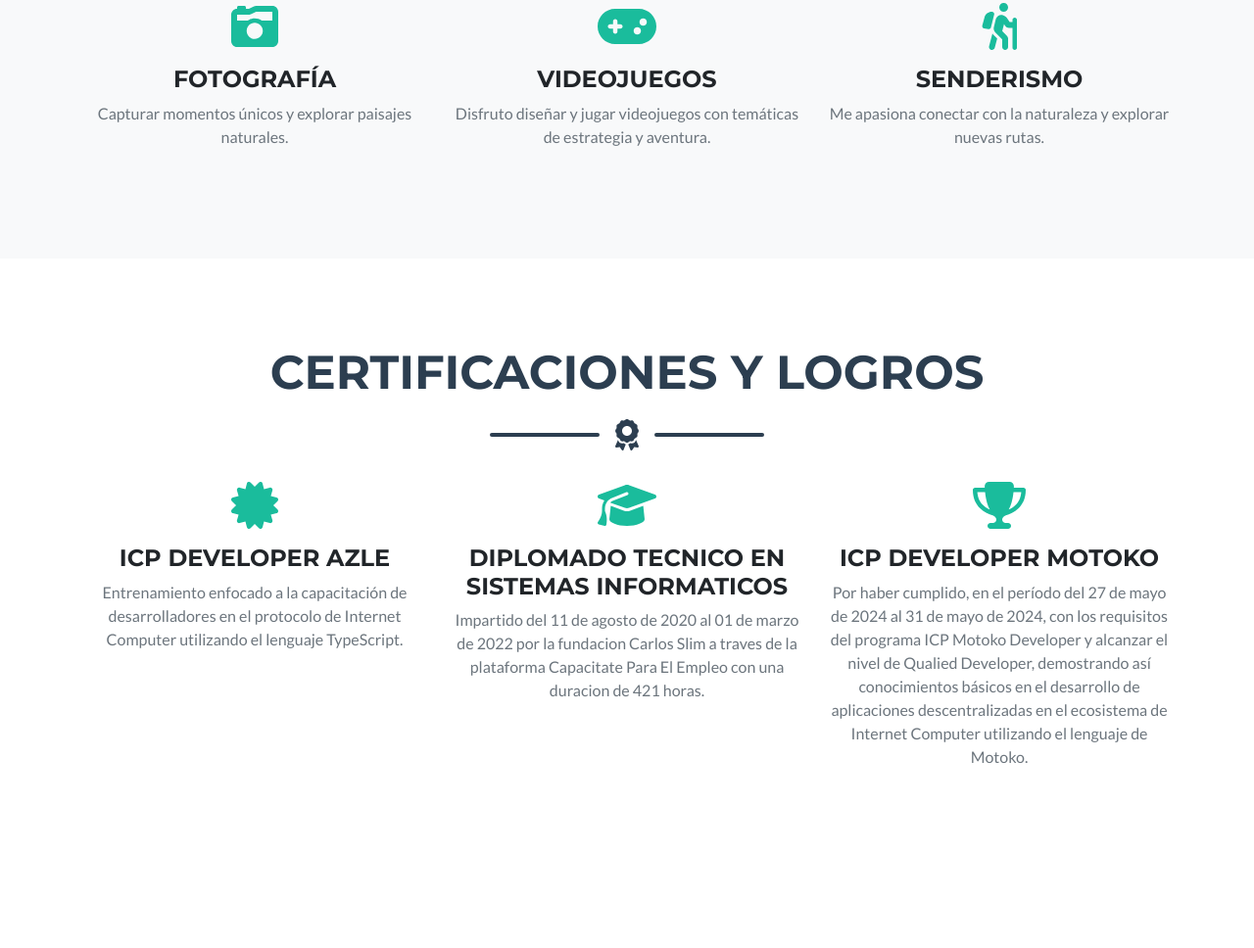
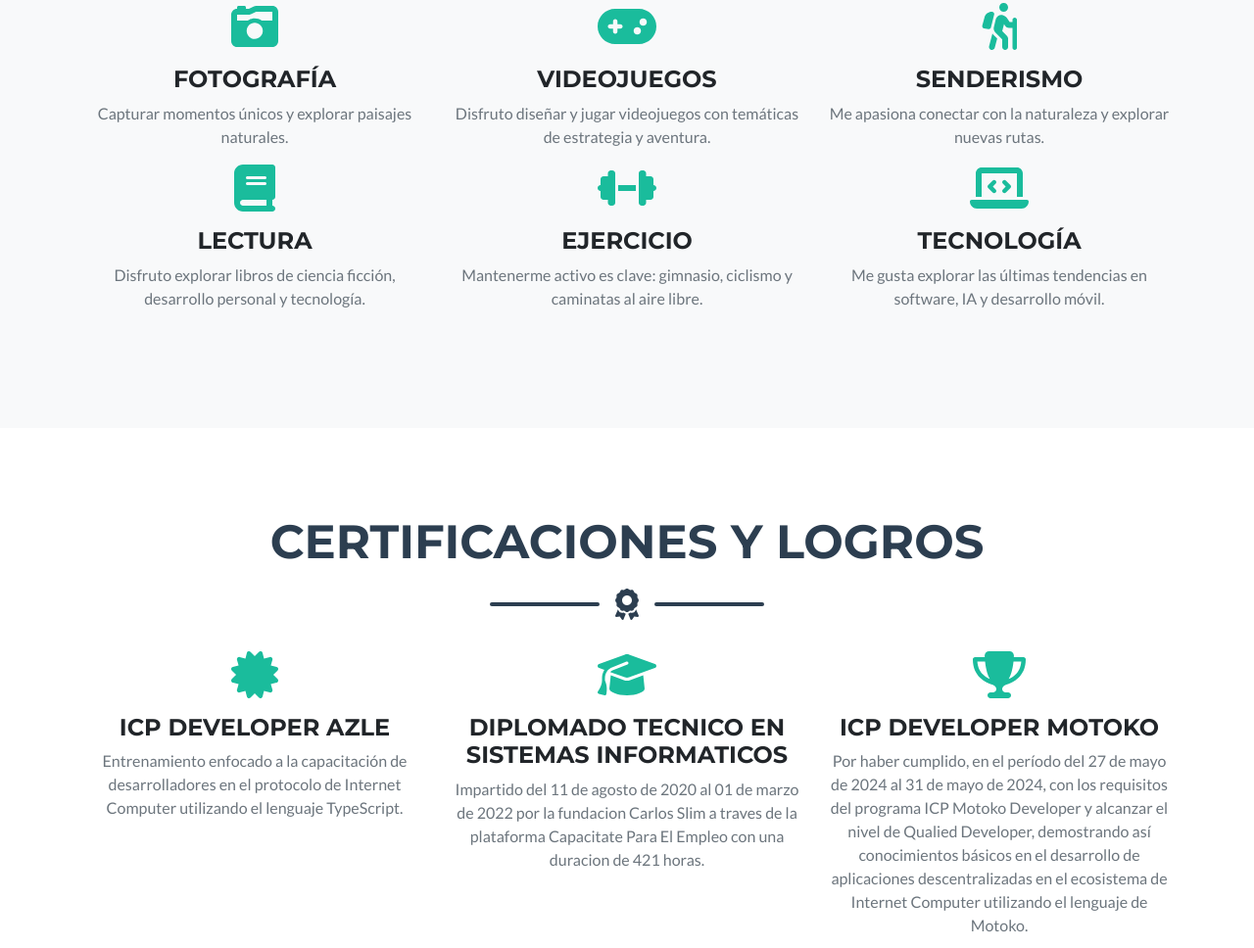
Before and after one commit to RichardsonER22/PortafolioPersonal, a plain HTML site: page index.html in a window 1280 px wide. Shown: the part 3499-4467 px from the top of the page at 98% size. Drawn offline with nearby package versions, Linux system fonts and the light colour scheme.

Commit message:
se agregan pasatiempos

```diff
--- a/index.html
+++ b/index.html
@@ -317,6 +317,29 @@
                     <p class="text-muted">Me apasiona conectar con la naturaleza y explorar nuevas rutas.</p>
                 </div>
             </div>
+            <div class="col-md-4">
+                <div class="hobby-item mb-4 text-center">
+                    <i class="fas fa-book fa-3x text-primary mb-3"></i>
+                    <h4 class="text-uppercase">Lectura</h4>
+                    <p class="text-muted">Disfruto explorar libros de ciencia ficción, desarrollo personal y tecnología.</p>
+                </div>
+            </div>
+            <!-- Ejercicio -->
+            <div class="col-md-4">
+                <div class="hobby-item mb-4 text-center">
+                    <i class="fas fa-dumbbell fa-3x text-primary mb-3"></i>
+                    <h4 class="text-uppercase">Ejercicio</h4>
+                    <p class="text-muted">Mantenerme activo es clave: gimnasio, ciclismo y caminatas al aire libre.</p>
+                </div>
+            </div>
+
+            <div class="col-md-4">
+                <div class="hobby-item mb-4 text-center">
+                    <i class="fas fa-laptop-code fa-3x text-primary mb-3"></i>
+                    <h4 class="text-uppercase">Tecnología</h4>
+                    <p class="text-muted">Me gusta explorar las últimas tendencias en software, IA y desarrollo móvil.</p>
+                </div>
+            </div>
         </div>
     </div>
 </section>
```
